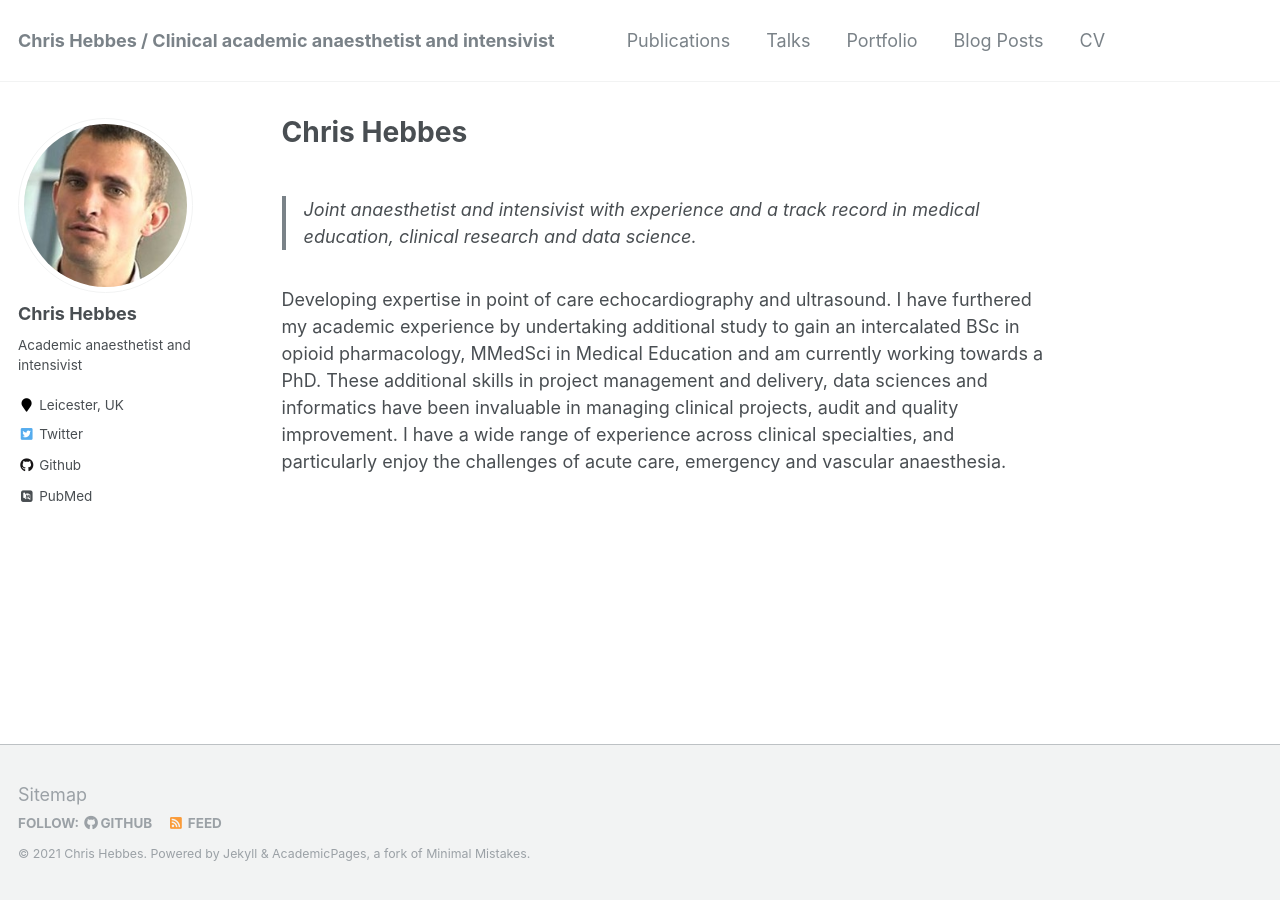
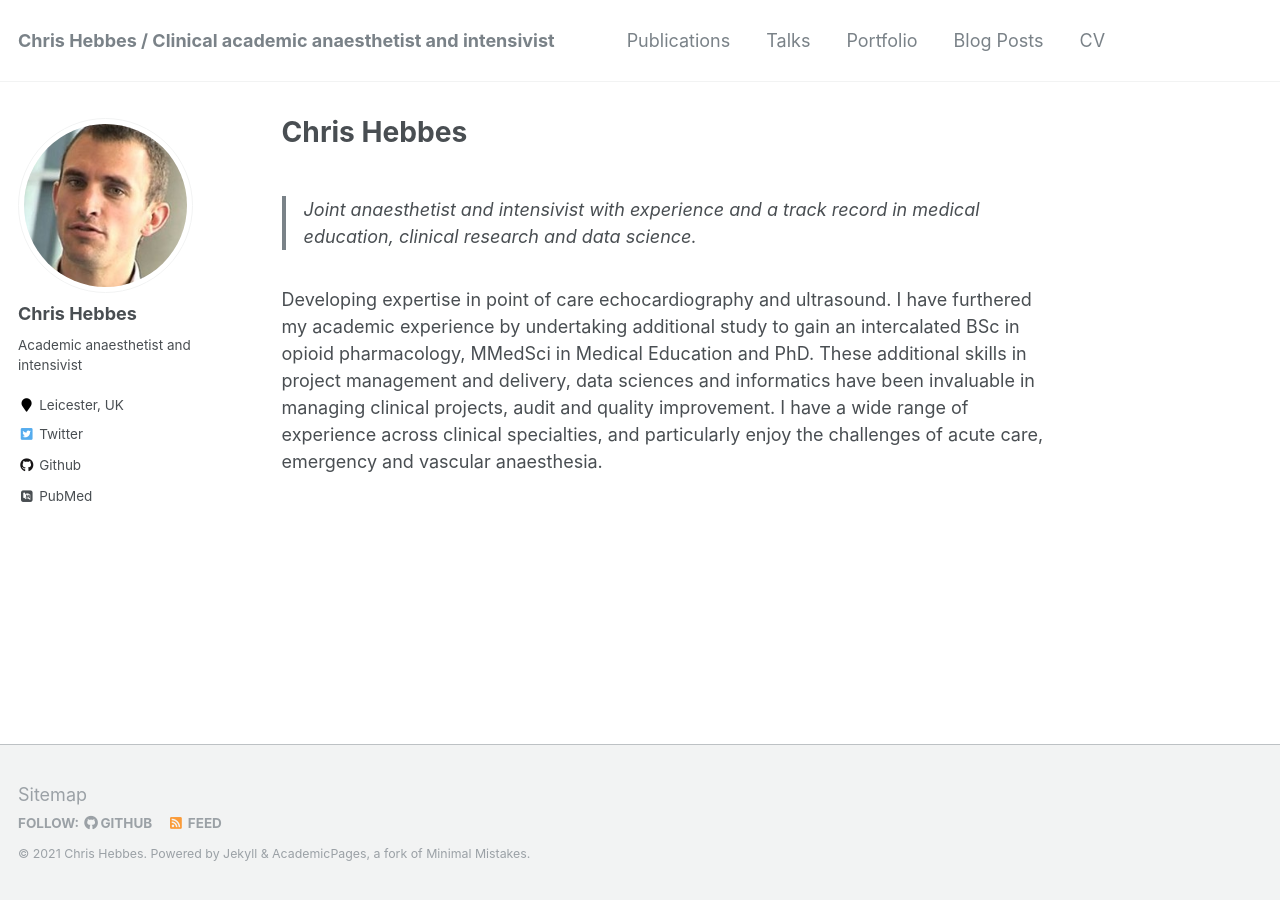
Before and after one commit to chrishebbes/chrishebbes.github.io, a Jekyll site: the page built from _pages/about.md, in a window 1280 px wide. Built offline with Jekyll 4.4.1, drawn with Linux system fonts in a browser that asks for light colours; some web fonts are replaced.

Commit message:
updated CV

```diff
--- a/_pages/about.md
+++ b/_pages/about.md
@@ -10,5 +10,5 @@ redirect_from:
 
 >Joint anaesthetist and intensivist with experience and a track record in medical education, clinical research and data science.
 
-Developing expertise in point of care echocardiography and ultrasound.  I have furthered my academic experience by undertaking additional study to gain an intercalated BSc in opioid pharmacology, MMedSci in Medical Education and am currently working towards a PhD.  These additional skills in project management and delivery, data sciences and informatics have been invaluable in managing clinical projects, audit and quality improvement.
+Developing expertise in point of care echocardiography and ultrasound.  I have furthered my academic experience by undertaking additional study to gain an intercalated BSc in opioid pharmacology, MMedSci in Medical Education and PhD.  These additional skills in project management and delivery, data sciences and informatics have been invaluable in managing clinical projects, audit and quality improvement.
 I have a wide range of experience across clinical specialties, and particularly enjoy the challenges of acute care, emergency and vascular anaesthesia.
```
